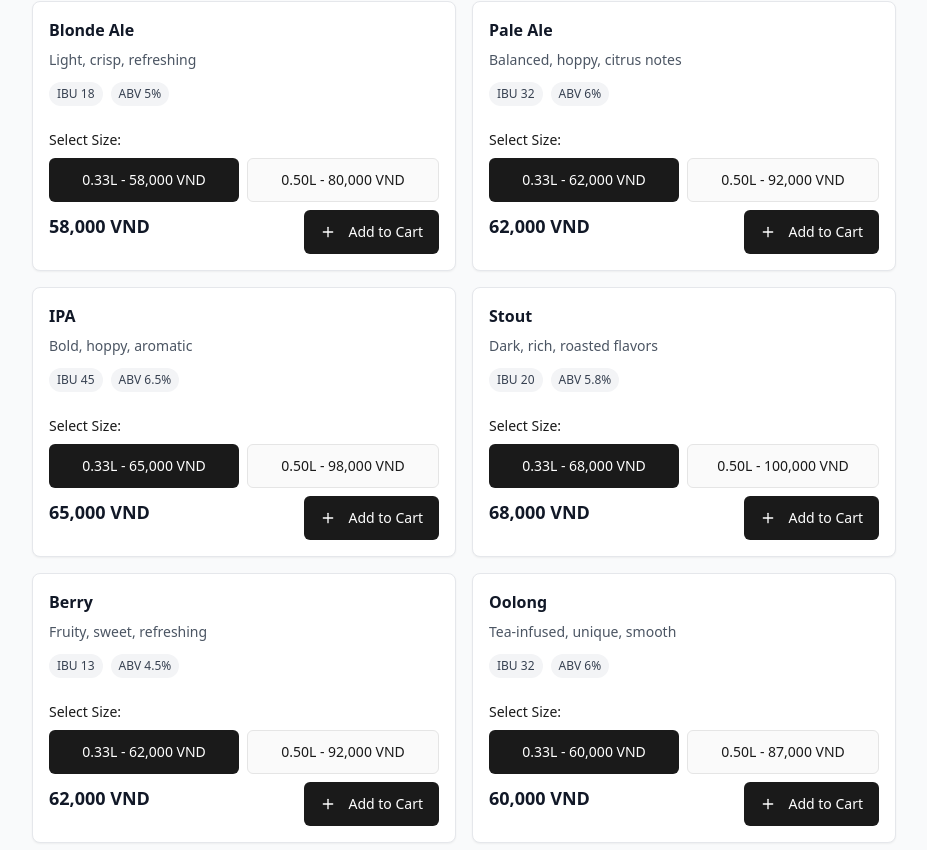
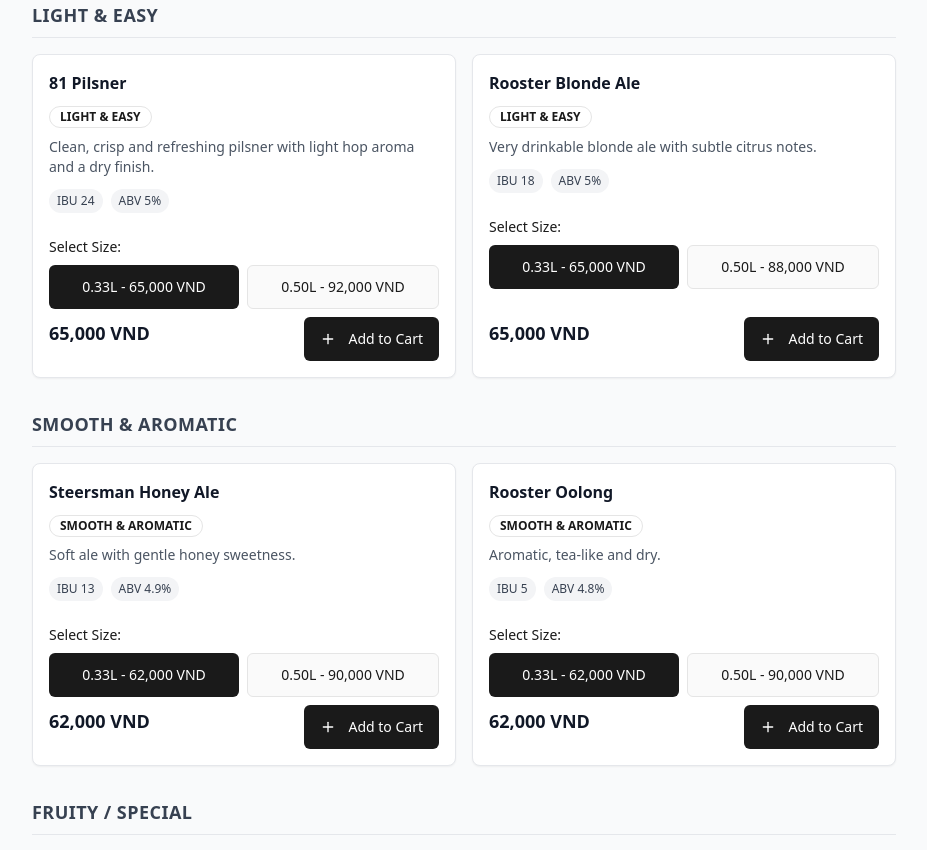
Before and after one commit to alibeksopuev-dev/81-Taproom, a React (Vite) app: page /category/beers in a window 1280 px wide. Shown: the part 212-1062 px from the top of the page, without its empty margins (176-1103 px from the left). Built offline with nearby package versions, Linux system fonts and the light colour scheme.

Commit message:
everything

```diff
--- a/src/data/products.ts
+++ b/src/data/products.ts
@@ -51,110 +51,173 @@
 export const PRODUCTS: Product[] = [
   // CRAFT BEERS (ON TAP)
   {
-    id: 'beer-blonde-ale',
-    name: 'Blonde Ale',
-    description: 'Light, crisp, refreshing',
-    descriptionVi: 'Nhẹ, sảng khoái, tươi mát',
-    descriptionJa: '軽やか、キレのある、爽快',
-    descriptionKo: '가볍고 깔끔하며 상쾌한 맛',
-    price: 58,
+    id: 'beer-pilsner',
+    name: '81 Pilsner',
+    description: 'Clean, crisp and refreshing pilsner with light hop aroma and a dry finish.',
+    descriptionVi: 'Bia pilsner sạch, sảng khoái với hương hoa bia nhẹ và hậu vị khô.',
+    descriptionJa: 'クリーンでキレのある爽快なピルスナー。軽やかなホップの香りとドライな後味。',
+    descriptionKo: '깔끔하고 청량한 필스너. 가벼운 홉 향과 깔끔한 피니시.',
+    price: 65,
     category: 'beers',
+    subcategory: 'LIGHT & EASY',
     metadata: {
       beer: {
-        ibu: 18,
+        ibu: 24,
         abv: 5.0,
-        size033ml: 58,
-        size050ml: 80,
-      },
-    },
-  },
-  {
-    id: 'beer-pale-ale',
-    name: 'Pale Ale',
-    description: 'Balanced, hoppy, citrus notes',
-    descriptionVi: 'Cân bằng, hương hoa bia, vị cam quýt',
-    descriptionJa: 'バランスの取れた、ホップの効いた、柑橘系の香り',
-    descriptionKo: '균형 잡힌 맛, 풍부한 홉 향과 감귤 풍미',
-    price: 62,
-    category: 'beers',
-    metadata: {
-      beer: {
-        ibu: 32,
-        abv: 6.0,
-        size033ml: 62,
+        size033ml: 65,
         size050ml: 92,
       },
     },
   },
   {
-    id: 'beer-ipa',
-    name: 'IPA',
-    description: 'Bold, hoppy, aromatic',
-    descriptionVi: 'Mạnh mẽ, đậm hoa bia, thơm nồng',
-    descriptionJa: '大胆で、ホップの効いた、芳醇な',
-    descriptionKo: '강렬하고 진한 홉 향, 풍부한 아로마',
+    id: 'beer-blonde-ale',
+    name: 'Rooster Blonde Ale',
+    description: 'Very drinkable blonde ale with subtle citrus notes.',
+    descriptionVi: 'Bia blonde ale rất dễ uống với hương cam quýt tinh tế.',
+    descriptionJa: '非常に飲みやすいブロンドエール。ほのかなシトラスの香り。',
+    descriptionKo: '목넘김이 좋은 블런드 에일. 은은한 시트러스 풍미.',
     price: 65,
     category: 'beers',
+    subcategory: 'LIGHT & EASY',
     metadata: {
       beer: {
-        ibu: 45,
-        abv: 6.5,
+        ibu: 18,
+        abv: 5.0,
         size033ml: 65,
-        size050ml: 98,
+        size050ml: 88,
       },
     },
   },
   {
-    id: 'beer-stout',
-    name: 'Stout',
-    description: 'Dark, rich, roasted flavors',
-    descriptionVi: 'Đậm đà, mạnh mẽ, hương rang',
-    descriptionJa: 'ダークで、濃厚、ロースト風味',
-    descriptionKo: '진하고 풍부한 바디감, 구운 맥아의 풍미',
-    price: 68,
-    category: 'beers',
-    metadata: {
-      beer: {
-        ibu: 20,
-        abv: 5.8,
-        size033ml: 68,
-        size050ml: 100,
-      },
-    },
-  },
-  {
-    id: 'beer-berry',
-    name: 'Berry',
-    description: 'Fruity, sweet, refreshing',
-    descriptionVi: 'Vị trái cây, ngọt ngào, tươi mát',
-    descriptionJa: 'フルーティーで、甘く、爽やか',
-    descriptionKo: '상큼하고 달콤한 베리 과일 향',
+    id: 'beer-honey-ale',
+    name: 'Steersman Honey Ale',
+    description: 'Soft ale with gentle honey sweetness.',
+    descriptionVi: 'Bia ale mềm mại với vị ngọt dịu của mật ong.',
+    descriptionJa: '優しい蜂蜜の甘みがあるソフトなエール。',
+    descriptionKo: '부드러운 꿀의 단맛이 느껴지는 소프트 에일.',
     price: 62,
     category: 'beers',
+    subcategory: 'SMOOTH & AROMATIC',
     metadata: {
       beer: {
         ibu: 13,
-        abv: 4.5,
+        abv: 4.9,
         size033ml: 62,
-        size050ml: 92,
+        size050ml: 90,
       },
     },
   },
   {
     id: 'beer-oolong',
-    name: 'Oolong',
-    description: 'Tea-infused, unique, smooth',
-    descriptionVi: 'Pha trà, độc đáo, mềm mịn',
-    descriptionJa: '茶葉を使った、ユニークで、滑らか',
-    descriptionKo: '우롱차 인퓨전, 독특하고 부드러운 맛',
-    price: 60,
+    name: 'Rooster Oolong',
+    description: 'Aromatic, tea-like and dry.',
+    descriptionVi: 'Thơm nồng, giống trà và khô.',
+    descriptionJa: '芳醇で茶葉のような香りのドライなビール。',
+    descriptionKo: '아로마틱한 차의 풍미와 깔끔한 피니시.',
+    price: 62,
     category: 'beers',
+    subcategory: 'SMOOTH & AROMATIC',
     metadata: {
       beer: {
-        ibu: 32,
+        ibu: 5,
+        abv: 4.8,
+        size033ml: 62,
+        size050ml: 90,
+      },
+    },
+  },
+  {
+    id: 'beer-cherry',
+    name: 'Belgo Cherry',
+    description: 'Light cherry ale, refreshing and fruity.',
+    descriptionVi: 'Bia ale anh đào nhẹ, sảng khoái và vị trái cây.',
+    descriptionJa: '軽やかなチェリーエール、爽やかでフルーティー。',
+    descriptionKo: '가볍고 상쾌한 체리 에일, 풍부한 과일 향.',
+    price: 95,
+    category: 'beers',
+    subcategory: 'FRUITY / SPECIAL',
+    metadata: {
+      beer: {
+        ibu: 10,
+        abv: 3.5,
+        size033ml: 95,
+        size050ml: 135,
+      },
+    },
+  },
+  {
+    id: 'beer-rooster-ipa',
+    name: 'Rooster IPA',
+    description: 'Balanced IPA with citrus and floral hops.',
+    descriptionVi: 'IPA cân bằng với hoa bia hương cam quýt và hoa cỏ.',
+    descriptionJa: 'シトラスとフローラルなホップがバランスの良いIPA。',
+    descriptionKo: '시트러스와 플로럴 홉의 균형 잡힌 IPA.',
+    price: 75,
+    category: 'beers',
+    subcategory: 'HOPPY',
+    metadata: {
+      beer: {
+        ibu: 45,
+        abv: 6.5,
+        size033ml: 75,
+        size050ml: 110,
+      },
+    },
+  },
+  {
+    id: 'beer-hoppy-monster',
+    name: 'Steersman Hoppy Monster IPA',
+    description: 'Bold and tropical hop character.',
+    descriptionVi: 'Hương vị hoa bia mạnh mẽ và nhiệt đới.',
+    descriptionJa: '大胆でトロピカルなホップのキャラクター。',
+    descriptionKo: '강렬하고 열대 과일 향이 가득한 홉 풍미.',
+    price: 80,
+    category: 'beers',
+    subcategory: 'HOPPY',
+    metadata: {
+      beer: {
+        ibu: 45,
         abv: 6.0,
-        size033ml: 60,
-        size050ml: 87,
+        size033ml: 80,
+        size050ml: 110,
+      },
+    },
+  },
+  {
+    id: 'beer-neipa',
+    name: 'Bia Nha New England IPA',
+    description: 'Juicy, soft and hazy tropical IPA.',
+    descriptionVi: 'IPA nhiệt đới mọng nước, mềm mại và đục (hazy).',
+    descriptionJa: 'ジューシーで柔らかく、ヘイジーなトロピカルIPA。',
+    descriptionKo: '쥬시하고 부드러운 헤이지 트로피컬 IPA.',
+    price: 95,
+    category: 'beers',
+    subcategory: 'HOPPY',
+    metadata: {
+      beer: {
+        ibu: 20,
+        abv: 5.5,
+        size033ml: 95,
+        size050ml: 105,
+      },
+    },
+  },
+  {
+    id: 'beer-nitro-stout',
+    name: 'Rooster Dak Lak Nitro Stout',
+    description: 'Creamy nitro stout with roasted notes.',
+    descriptionVi: 'Bia nitro stout mềm mượt với hương rang.',
+    descriptionJa: 'ロースト感のあるクリーミーなナイトロスタウト。',
+    descriptionKo: '부드러운 크림의 질감과 구수한 로스팅 풍미의 나이트로 스타우트.',
+    price: 80,
+    category: 'beers',
+    subcategory: 'DARK & RICH',
+    metadata: {
+      beer: {
+        ibu: 20,
+        abv: 5.8,
+        size033ml: 80,
+        size050ml: 110,
       },
     },
   },
@@ -323,7 +386,7 @@
     descriptionJa: '軽やか、フレッシュ、フルーティー、柔らかい泡。飲みやすく爽やかなスパークリングワイン、食前酒や夜の始まりに最適。',
     descriptionKo: '가볍고 신선한 과일 향, 부드러운 기포. 식전주나 가벼운 시작으로 완벽한 스파클링 와인.',
     price: 120,
-    category: 'drinks',
+    category: 'wines',
     subcategory: 'BY THE GLASS',
     metadata: {
       wine: {
@@ -341,7 +404,7 @@
     descriptionJa: 'フレッシュ、クリーン、飲みやすい。りんごと柑橘の香りがするシンプルでフレンドリーな白ワイン。単独でも素晴らしい。',
     descriptionKo: '신선하고 깔끔한 맛. 사과와 감귤 향이 어우러진 편안한 화이트 와인.',
     price: 130,
-    category: 'drinks',
+    category: 'wines',
     subcategory: 'BY THE GLASS',
     metadata: {
       wine: {
@@ -359,7 +422,7 @@
     descriptionJa: 'ドライ、フレッシュ、ハーバル、ミネラル。クラシックな白ボルドースタイル — 爽やか、バランスが良く、料理と相性抜群。',
     descriptionKo: '드라이하고 신선한 허브/미네랄 풍미. 상쾌하고 균형 잡힌 맛, 음식과 잘 어울림.',
     price: 150,
-    category: 'drinks',
+    category: 'wines',
     subcategory: 'BY THE GLASS',
     metadata: {
       wine: {
@@ -377,7 +440,7 @@
     descriptionJa: '軽やか、ジューシー、赤いベリー。柔らかい質感とフレッシュな果実味の飲みやすい赤ワイン。料理なしでも完璧。',
     descriptionKo: '가볍고 쥬시한 레드 베리 풍미. 부드러운 질감으로 음식 없이 즐기기에도 완벽.',
     price: 130,
-    category: 'drinks',
+    category: 'wines',
     subcategory: 'BY THE GLASS',
     metadata: {
       wine: {
@@ -395,7 +458,7 @@
     descriptionJa: 'バランスが良く、滑らか、ダークフルーツ。良い構造と優しいタンニンを持つクラシックなボルドー赤ワイン。エレガントで万能。',
     descriptionKo: '균형 잡힌 부드러움, 검은 과실의 풍미. 좋은 구조감과 부드러운 탄닌의 클래식 보르도 레드.',
     price: 150,
-    category: 'drinks',
+    category: 'wines',
     subcategory: 'BY THE GLASS',
     metadata: {
       wine: {
```
